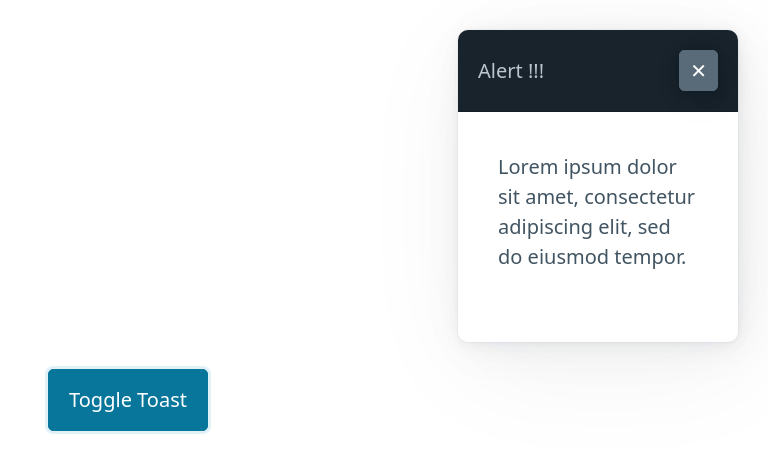
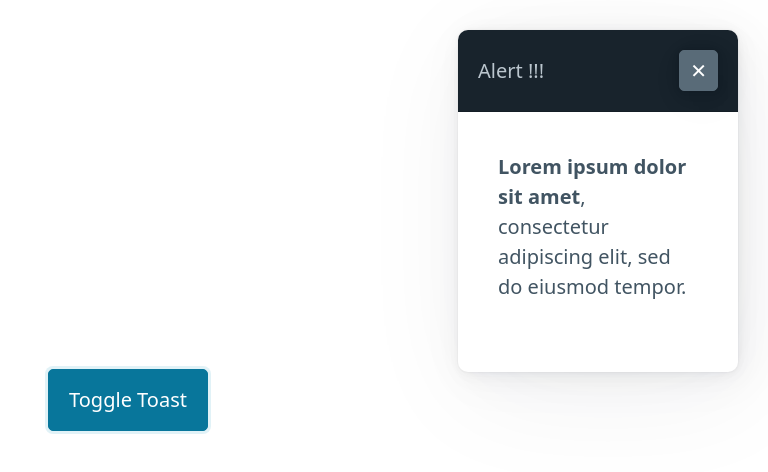
Before and after one commit to RWDevelopment/toast_js, a plain HTML site: page index.html in a window 1280 px wide. Both pictures are taken after a click on the button "Toggle Toast". Shown: the whole page, without its empty margins (512-1280 px from the left). Drawn offline with nearby package versions, Linux system fonts and the light colour scheme.

Commit message:
Update index.html

```diff
--- a/index.html
+++ b/index.html
@@ -59,7 +59,7 @@
         <p>Alert !!!</p>
         <a href="#" role="button" class="secondary" onclick="toggleToast()">&#10005;</a>
       </header>
-      <p>Lorem ipsum dolor sit amet, consectetur adipiscing elit, sed do eiusmod tempor.</p>
+      <p><strong>Lorem ipsum dolor sit amet</strong>, consectetur adipiscing elit, sed do eiusmod tempor.</p>
     </article>
 
    </div>
```
